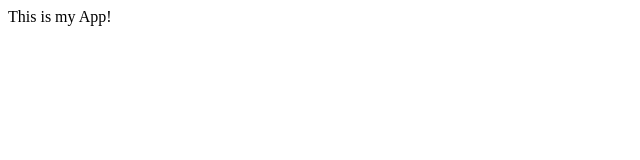
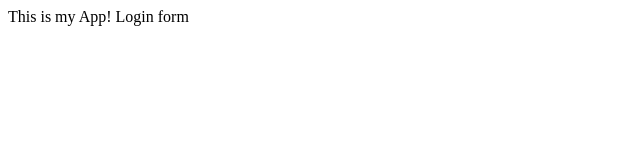
Before and after one commit to tnamsenda/myFirstAppSample, a plain HTML site: page index.html in a window 1280 px wide. Shown: the full height of the page, 0-640 px from the left. Drawn offline with Linux system fonts and the light colour scheme.

Commit message:
Login Form

```diff
--- a/index.html
+++ b/index.html
@@ -4,5 +4,6 @@
 	</head>
 	<body>
 		This is my App!
+		Login form
 	</body>
 </html>
```
Also changed, not shown: login.html (added, +1 -0 lines).
